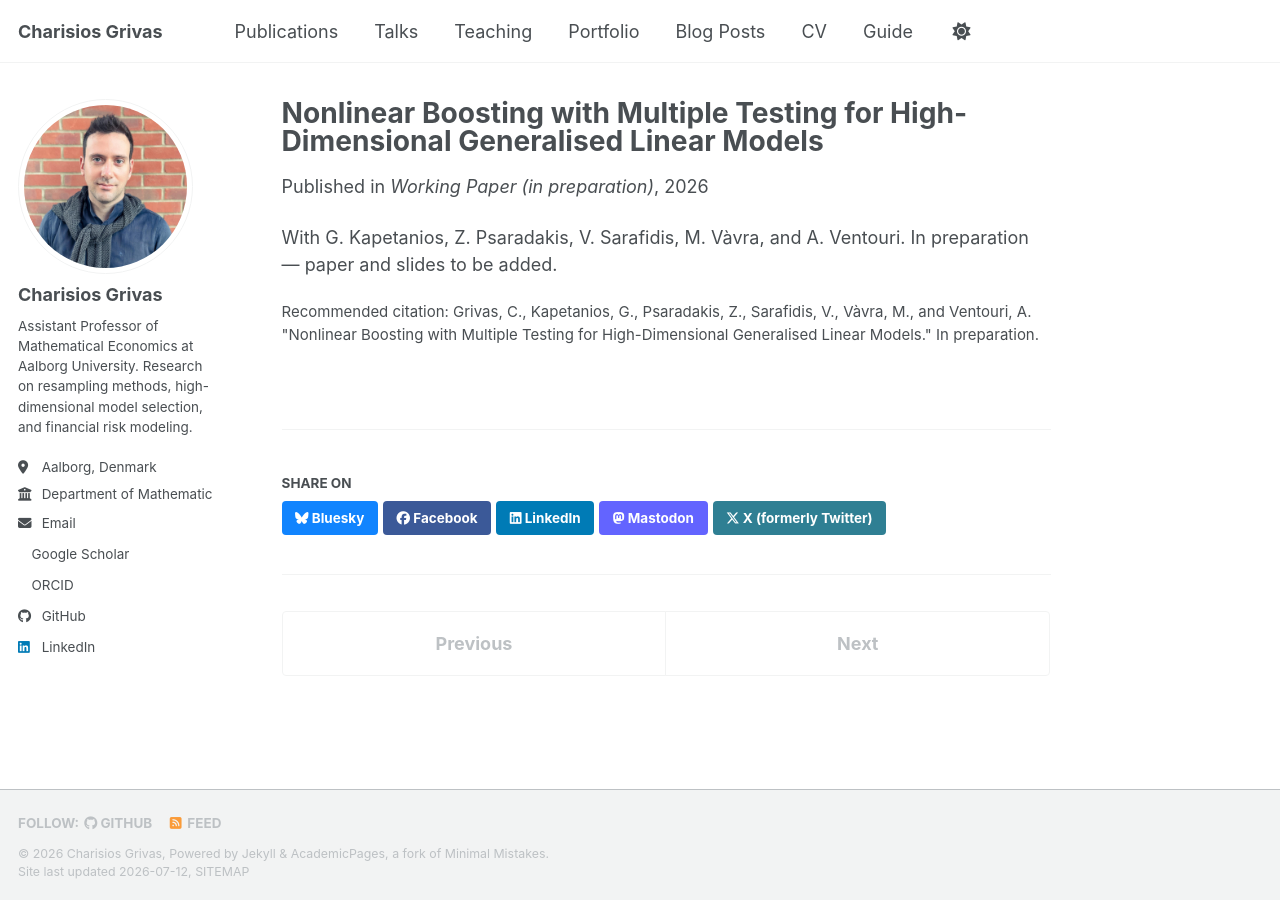
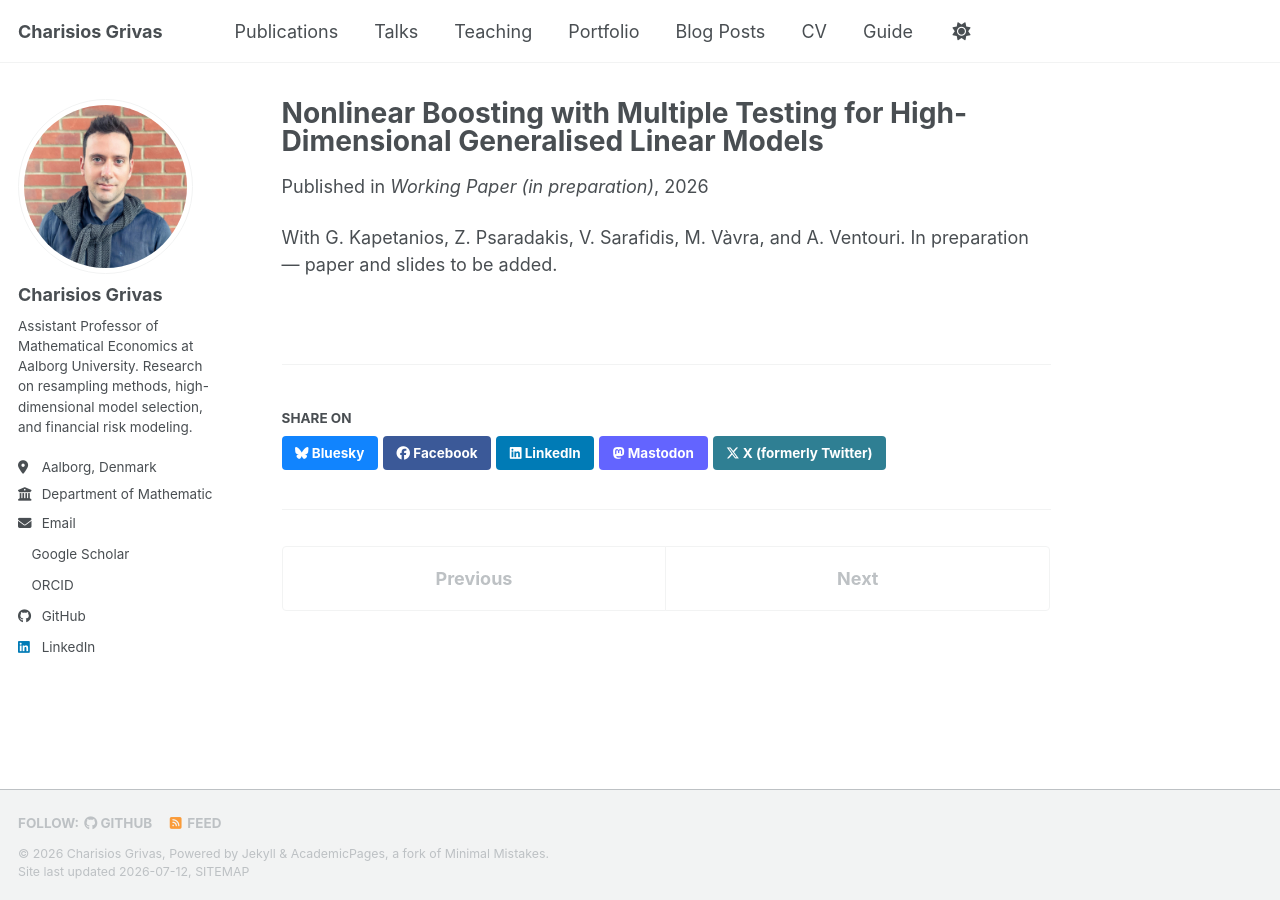
Before and after one commit to chargrivas/chargrivas.github.io, a Jekyll site: the page built from _publications/2026-01-01-nonlinear-boosting.md, in a window 1280 px wide. Built offline with Jekyll 4.4.1, drawn with Linux system fonts in a browser that asks for light colours; a style sheet for code colours, icons or effects is not loaded.

Commit message:
Revise citation and add preparation note
Updated citation and added note about paper and slides.

```diff
--- a/_publications/2026-01-01-nonlinear-boosting.md
+++ b/_publications/2026-01-01-nonlinear-boosting.md
@@ -7,7 +7,6 @@ excerpt: 'With G. Kapetanios, Z. Psaradakis, V. Sarafidis, M. Vàvra, and A. Ven
 date: 2026-01-01
 venue: 'Working Paper (in preparation)'
 paperurl:
-citation: 'Grivas, C., Kapetanios, G., Psaradakis, Z., Sarafidis, V., Vàvra, M., and Ventouri, A. "Nonlinear Boosting with Multiple Testing for High-Dimensional Generalised Linear Models." In preparation.'
 ---
 
 With G. Kapetanios, Z. Psaradakis, V. Sarafidis, M. Vàvra, and A. Ventouri. In preparation — paper and slides to be added.
```
